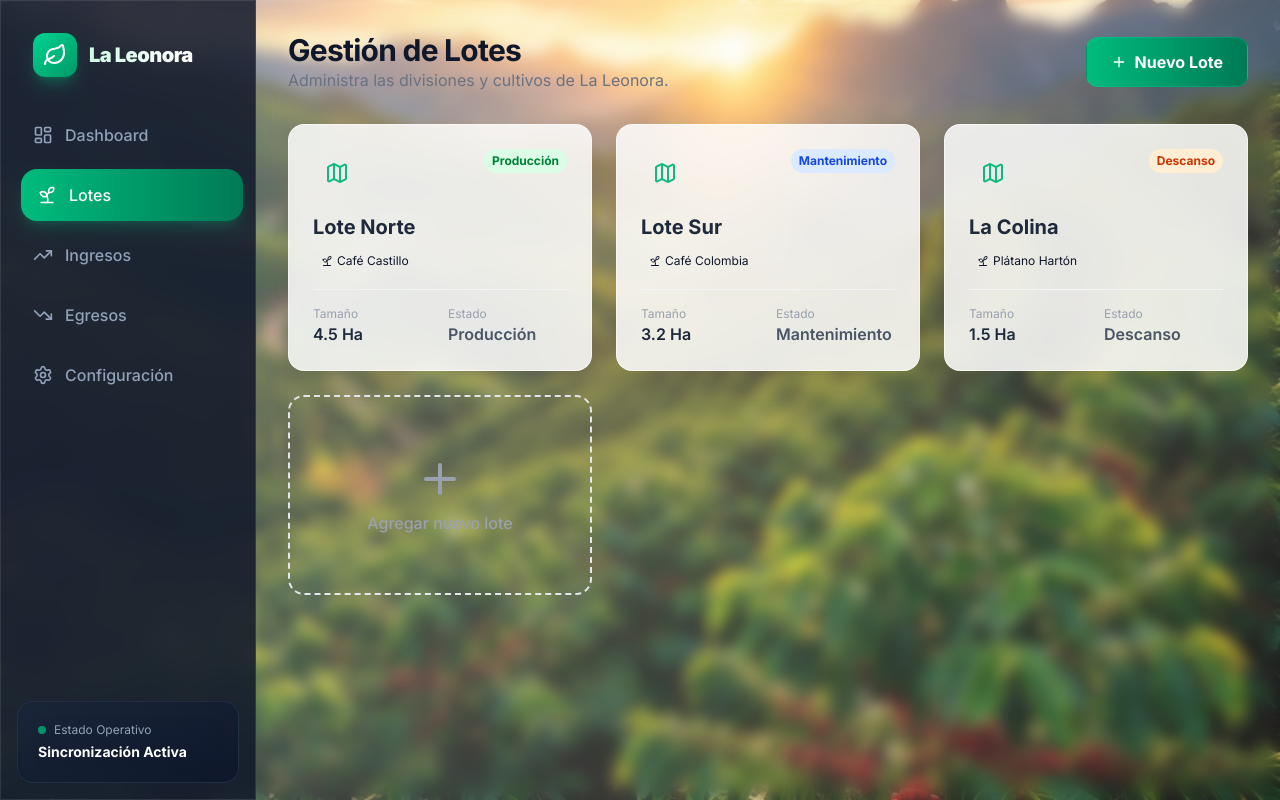
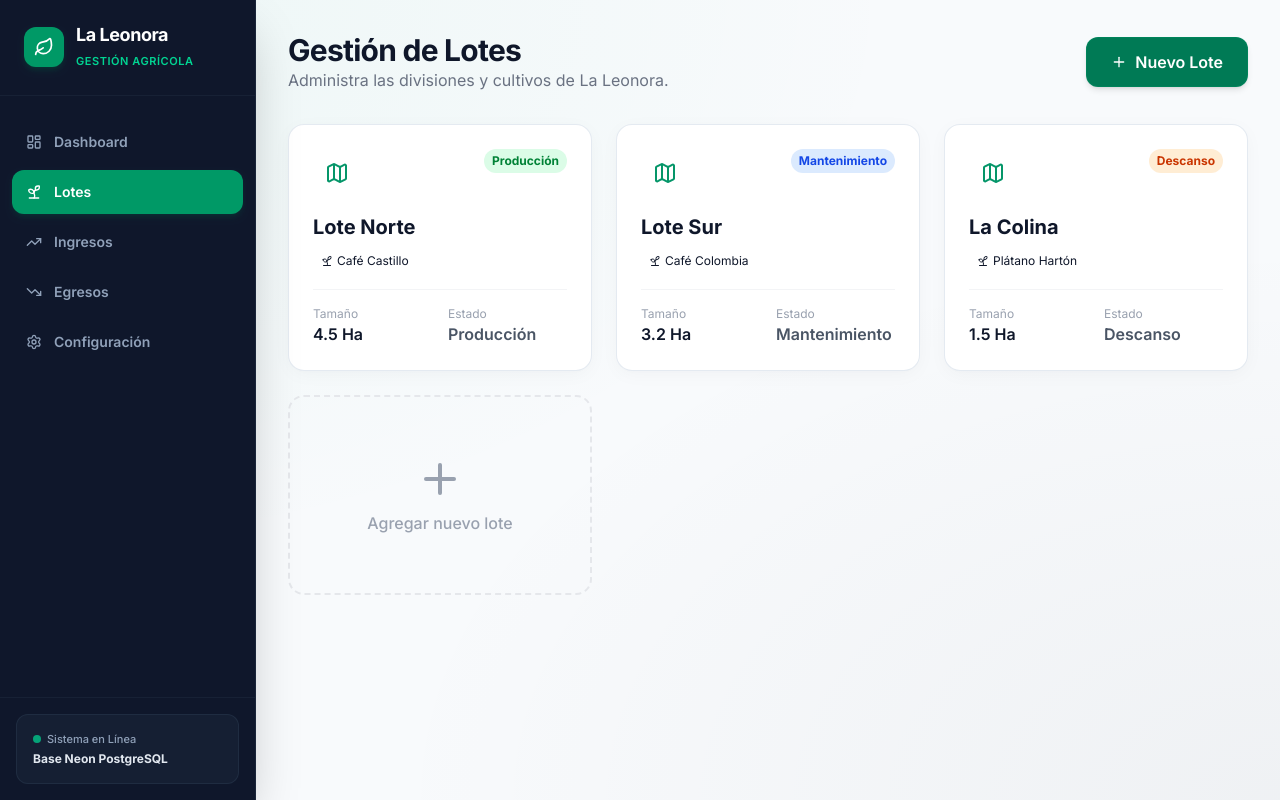
Before and after one commit to Mauricioguz/ghalocafe, a Next.js app in the folder frontend/: page /lotes in a window 1280 px wide. Built offline with nearby package versions, Linux system fonts and the light colour scheme; no server answers.

Commit message:
Rediseñar paleta de colores y componentes visuales para un acabado corporativo y ejecutivo premium

```diff
--- a/frontend/src/app/globals.css
+++ b/frontend/src/app/globals.css
@@ -1,96 +1,79 @@
 @import "tailwindcss";
 
 @theme {
-  --color-primary: #10B981;
-  --color-primary-dark: #059669;
-  --color-secondary: #0f172a;
-  --color-accent: #f59e0b;
-  --color-muted: #f8fafc;
+  --color-primary: #059669;
+  --color-primary-dark: #047857;
+  --color-secondary: #0F172A;
+  --color-accent: #D97706;
+  --color-muted: #F8FAFC;
 }
 
 :root {
-  --primary: #10B981;
-  --secondary: #0f172a;
-  --accent: #f59e0b;
+  --primary: #059669;
+  --secondary: #0F172A;
+  --accent: #D97706;
 }
 
 body {
-  background-image: url('/images/bg.png');
-  background-size: cover;
-  background-position: center;
+  background: #F8FAFC;
+  background-image:
+    radial-gradient(at 0% 0%, rgba(16, 185, 129, 0.05) 0px, transparent 50%),
+    radial-gradient(at 100% 100%, rgba(15, 23, 42, 0.04) 0px, transparent 50%);
   background-attachment: fixed;
-  color: #1e293b;
+  color: #0F172A;
   min-height: 100vh;
-}
-
-body::before {
-  content: '';
-  position: fixed;
-  top: 0;
-  left: 0;
-  width: 100%;
-  height: 100%;
-  background: linear-gradient(135deg, rgba(255,255,255,0.4) 0%, rgba(255,255,255,0.1) 100%);
-  backdrop-filter: blur(8px);
-  -webkit-backdrop-filter: blur(8px);
-  z-index: -1;
+  font-family: var(--font-sans, system-ui, -apple-system, BlinkMacSystemFont, 'Segoe UI', Roboto, Oxygen, Ubuntu, Cantarell, sans-serif);
 }
 
 @layer components {
-  /* Base Glass Effect */
+  /* Premium Executive Card Styling */
+  .card-agro {
+    background: #FFFFFF;
+    border: 1px solid rgba(226, 232, 240, 0.9);
+    box-shadow: 0 4px 20px -2px rgba(15, 23, 42, 0.04), 0 2px 6px -1px rgba(15, 23, 42, 0.02);
+    @apply p-6 rounded-2xl transition-all duration-300 hover:shadow-lg hover:border-emerald-200/80;
+  }
+
+  .card-agro-premium {
+    background: #FFFFFF;
+    border: 1px solid rgba(226, 232, 240, 0.9);
+    box-shadow: 0 10px 30px -4px rgba(15, 23, 42, 0.06), 0 4px 8px -2px rgba(15, 23, 42, 0.03);
+    @apply p-6 rounded-3xl transition-all duration-300 hover:shadow-xl hover:border-emerald-300/80;
+  }
+
+  .btn-primary {
+    @apply bg-emerald-700 hover:bg-emerald-800 text-white px-6 py-3 rounded-xl shadow-md hover:shadow-lg hover:shadow-emerald-700/25 transition-all duration-300 font-semibold border border-emerald-600/30;
+  }
+
   .glass {
-    background: rgba(255, 255, 255, 0.85);
-    backdrop-filter: blur(16px);
-    -webkit-backdrop-filter: blur(16px);
-    border: 1px solid rgba(255, 255, 255, 0.6);
-    box-shadow: 0 8px 32px 0 rgba(0, 0, 0, 0.1);
+    background: rgba(255, 255, 255, 0.92);
+    backdrop-filter: blur(12px);
+    -webkit-backdrop-filter: blur(12px);
+    border: 1px solid rgba(226, 232, 240, 0.9);
+    box-shadow: 0 4px 20px -2px rgba(15, 23, 42, 0.04);
   }
 
   .glass-dark {
-    background: rgba(15, 23, 42, 0.85);
-    backdrop-filter: blur(16px);
-    -webkit-backdrop-filter: blur(16px);
-    border: 1px solid rgba(255, 255, 255, 0.1);
-    box-shadow: 0 8px 32px 0 rgba(0, 0, 0, 0.3);
+    background: #0F172A;
+    border-right: 1px solid rgba(255, 255, 255, 0.08);
+    box-shadow: 4px 0 24px 0 rgba(15, 23, 42, 0.2);
     color: white;
-  }
-
-  .btn-primary {
-    @apply bg-gradient-to-r from-emerald-500 to-emerald-700 text-white px-6 py-3 rounded-xl hover:shadow-lg hover:shadow-emerald-500/40 hover:-translate-y-0.5 transition-all duration-300 font-bold border border-emerald-400/30;
-  }
-
-  .card-agro {
-    background: rgba(255, 255, 255, 0.85);
-    backdrop-filter: blur(16px);
-    -webkit-backdrop-filter: blur(16px);
-    border: 1px solid rgba(255, 255, 255, 0.6);
-    box-shadow: 0 8px 32px 0 rgba(0, 0, 0, 0.1);
-    @apply p-6 rounded-2xl transition-all duration-300 hover:shadow-xl hover:bg-white/95;
-  }
-
-  .card-agro-premium {
-    background: rgba(255, 255, 255, 0.85);
-    backdrop-filter: blur(16px);
-    -webkit-backdrop-filter: blur(16px);
-    box-shadow: 0 8px 32px 0 rgba(0, 0, 0, 0.1);
-    @apply p-6 rounded-3xl transition-all duration-300 hover:shadow-2xl hover:shadow-emerald-500/20 hover:bg-white/95 border-t-2 border-l-2 border-white/80;
   }
 }
 
 /* Custom Scrollbar for better UI */
 ::-webkit-scrollbar {
-  width: 9px;
-  height: 9px;
+  width: 8px;
+  height: 8px;
 }
 ::-webkit-scrollbar-track {
-  background: rgba(0, 0, 0, 0.05);
-  border-radius: 6px;
+  background: rgba(241, 245, 249, 1);
+  border-radius: 4px;
 }
 ::-webkit-scrollbar-thumb {
-  background: rgba(16, 185, 129, 0.6);
-  border-radius: 6px;
-  border: 2px solid rgba(255, 255, 255, 0.8);
+  background: rgba(5, 150, 105, 0.4);
+  border-radius: 4px;
 }
 ::-webkit-scrollbar-thumb:hover {
-  background: rgba(16, 185, 129, 0.9);
+  background: rgba(5, 150, 105, 0.8);
 }
--- a/frontend/src/components/Sidebar.tsx
+++ b/frontend/src/components/Sidebar.tsx
@@ -38,15 +38,18 @@ export default function Sidebar() {
   }, []);
 
   return (
-    <aside className="w-64 glass-dark h-screen fixed left-0 top-0 flex flex-col z-50 shadow-2xl shadow-emerald-900/20">
-      <div className="p-8 flex items-center gap-3">
-        <div className="bg-gradient-to-br from-emerald-400 to-emerald-600 p-2.5 rounded-xl shadow-lg shadow-emerald-500/30">
-          <Leaf className="w-6 h-6 text-white" />
+    <aside className="w-64 bg-slate-900 border-r border-slate-800/80 h-screen fixed left-0 top-0 flex flex-col z-50 shadow-2xl">
+      <div className="p-6 flex items-center gap-3 border-b border-slate-800/60">
+        <div className="bg-emerald-600 p-2.5 rounded-xl shadow-md shadow-emerald-900/40 flex items-center justify-center">
+          <Leaf className="w-5 h-5 text-white" />
         </div>
-        <span className="text-xl font-black tracking-tight bg-gradient-to-r from-emerald-100 to-white bg-clip-text text-transparent">{farmName}</span>
+        <div>
+          <span className="text-lg font-bold text-white tracking-tight block leading-tight">{farmName}</span>
+          <span className="text-[11px] text-emerald-400 font-semibold tracking-wider uppercase">Gestión Agrícola</span>
+        </div>
       </div>
 
-      <nav className="flex-1 px-4 space-y-2">
+      <nav className="flex-1 px-3 py-6 space-y-1.5">
         {navItems.map((item) => {
           const isActive = pathname === item.href;
           return (
@@ -54,26 +57,26 @@ export default function Sidebar() {
               key={item.href}
               href={item.href}
               className={cn(
-                "flex items-center gap-3 px-4 py-3.5 rounded-2xl transition-all group duration-300 font-medium",
+                "flex items-center gap-3 px-3.5 py-3 rounded-xl transition-all group font-semibold text-sm",
                 isActive
-                  ? "bg-gradient-to-r from-emerald-500 to-emerald-700 text-white shadow-lg shadow-emerald-500/20 translate-x-1"
-                  : "text-slate-400 hover:text-white hover:bg-white/5 hover:translate-x-1"
+                  ? "bg-emerald-600 text-white shadow-md shadow-emerald-900/30"
+                  : "text-slate-400 hover:text-white hover:bg-slate-800/70"
               )}
             >
-              <item.icon className={cn("w-5 h-5 transition-transform group-hover:scale-110", isActive ? "text-white" : "group-hover:text-emerald-400")} />
+              <item.icon className={cn("w-4 h-4 transition-colors", isActive ? "text-white" : "text-slate-400 group-hover:text-emerald-400")} />
               <span>{item.name}</span>
             </Link>
           );
         })}
       </nav>
 
-      <div className="p-4 mt-auto">
-        <div className="bg-gradient-to-br from-slate-800/80 to-slate-900/80 backdrop-blur-md p-5 rounded-2xl border border-slate-700/50 shadow-inner">
-          <p className="text-xs text-slate-400 mb-1 flex items-center gap-2">
-             <span className="w-2 h-2 rounded-full bg-emerald-500 animate-pulse"></span>
-             Estado Operativo
+      <div className="p-4 mt-auto border-t border-slate-800/60">
+        <div className="bg-slate-850 bg-slate-800/50 p-4 rounded-xl border border-slate-700/40">
+          <p className="text-[11px] text-slate-400 mb-1 flex items-center gap-1.5 font-medium">
+             <span className="w-2 h-2 rounded-full bg-emerald-400 animate-pulse"></span>
+             Sistema en Línea
           </p>
-          <p className="text-sm font-bold text-white">Sincronización Activa</p>
+          <p className="text-xs font-bold text-slate-200">Base Neon PostgreSQL</p>
         </div>
       </div>
     </aside>
```
Also changed, not shown: frontend/src/app/page.tsx (+39 -39 lines).
